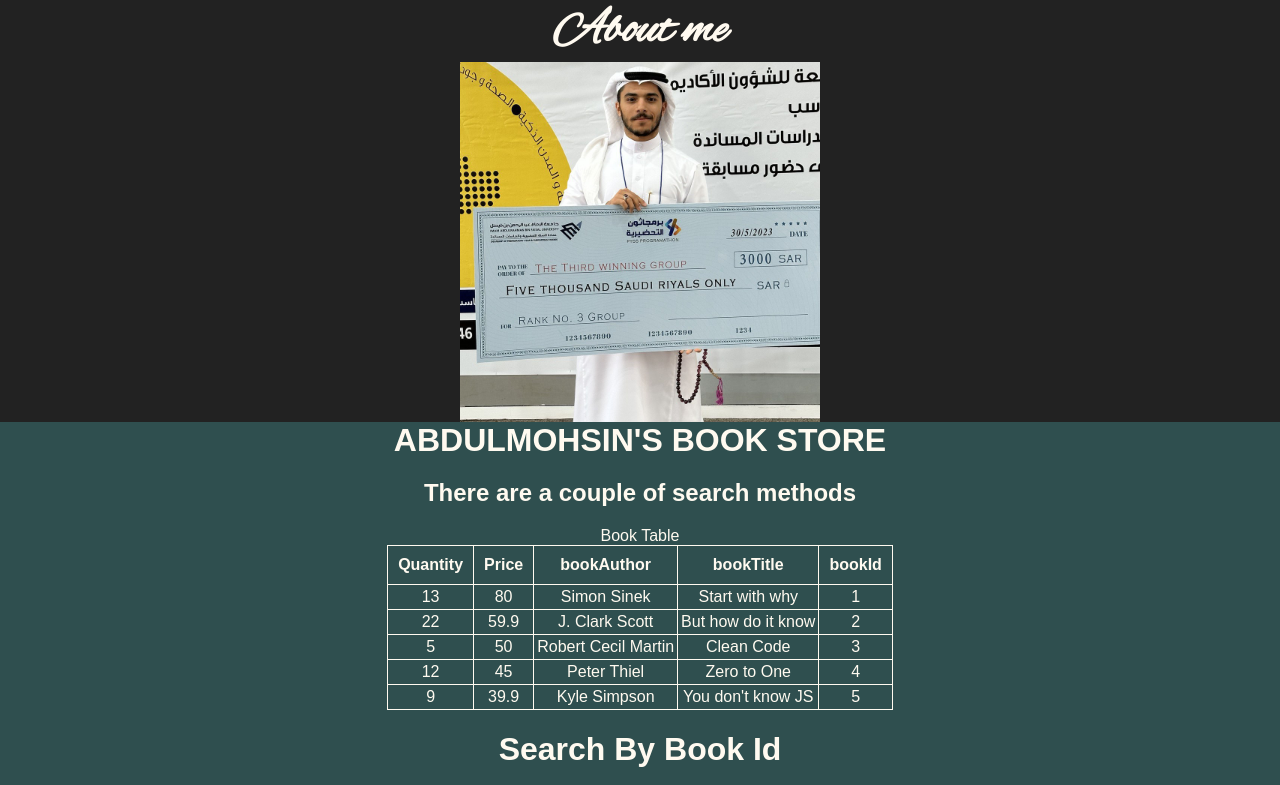
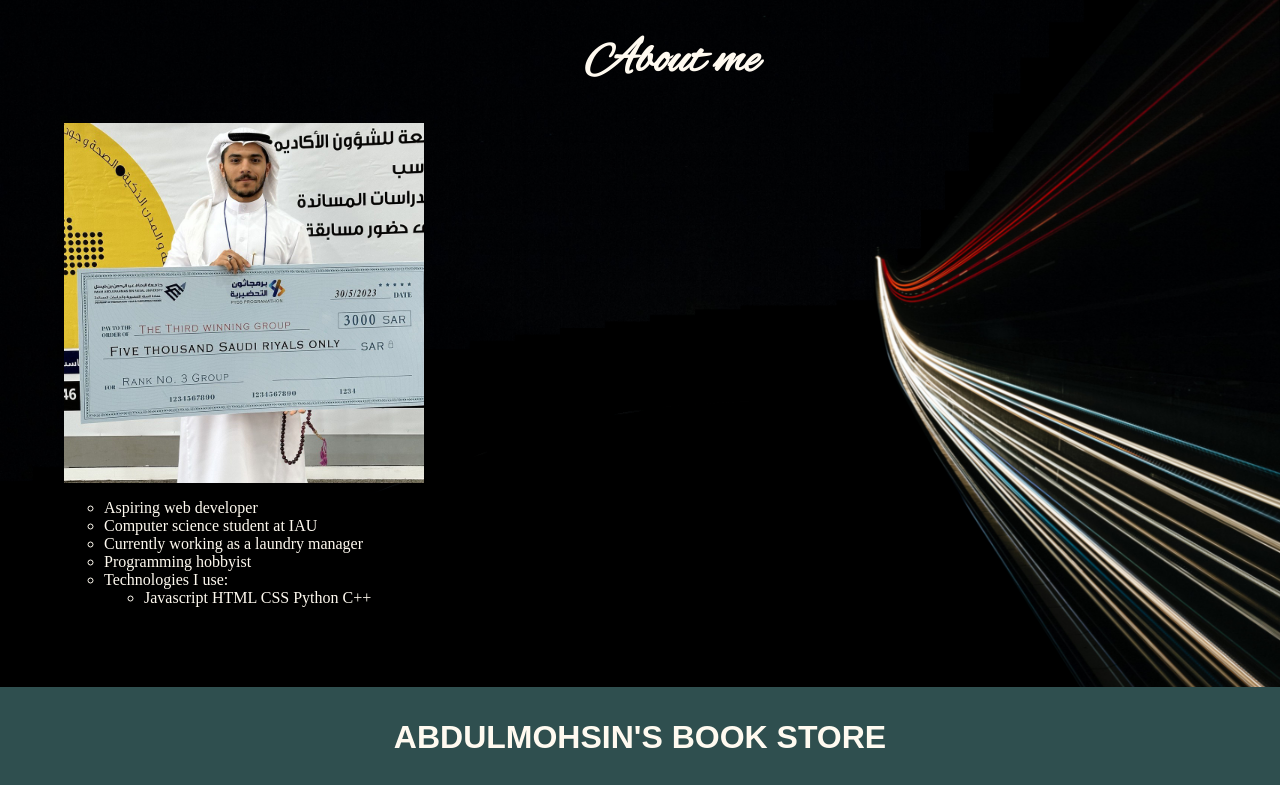
Before and after one commit to Abdulmohsin-Almarzouq/Bookstore, a plain HTML site: page index.html in a window 1280 px wide. Shown: the top 785 px of the page. Drawn offline with Linux system fonts and the light colour scheme.

Commit message:
adding custom background and a list

```diff
--- a/bookstore.css
+++ b/bookstore.css
@@ -6,23 +6,37 @@
 body {margin: 0;}
 
 .aboutme {
+    background-image: url(backgrounds/roadBgEdited.jpg);
+    background-position: right;
+    background-size: cover;
     background-color: #222;
     color: floralwhite;
+    padding-bottom: 5%;
+    padding-left:5%;
 }
 
+.aboutmeTitle {
+    margin:0;
+    text-align: center;
+    padding-top: 2.5%;
+    padding-bottom: 2.5%
+}
 .aboutme h1{
     font-family: 'cursive';
     font-size: 50px;
 }
 
+.personalPhoto {
+    display: block;
 
-
-#personalPhoto {
-    display: block;
-    margin-left: auto;
-    margin-right: auto;
 }
 
+.interests {
+    list-style: circle;
+}
+/*
+--------------------------------------
+*/
 .bookstore {
     background-color: darkslategray;
     text-align: center;
--- a/index.html
+++ b/index.html
@@ -4,22 +4,35 @@
     <meta charset="UTF-8">
     <meta http-equiv="X-UA-Compatible" content="IE=edge">
     <meta name="viewport" content="width=device-width, initial-scale=1.0">
-    <title>Book Store</title>
+    <title>My Projects</title>
 
     <link rel="stylesheet" href="bookstore.css">
 
 </head>
 <body>
     <div class="aboutme">
-        <h1 style=" margin:0; text-align: center; ">About me</h1>
-        <img id='personalPhoto' src="images/personalPhoto.jpg" height='360' alt="personal photo">
+        <h1 class="aboutmeTitle">About me</h1>
+        <img class='personalPhoto' src="images/personalPhoto.jpg" height='360' alt="personal photo">
+
+        <ul class='interests'>
+            <li>Aspiring web developer</li>
+            <li>Computer science student at IAU</li>
+            <li>Currently working as a laundry manager</li>
+            <li>Programming hobbyist</li>
+            <li>Technologies I use:
+                <ul>
+                    <li>Javascript HTML CSS Python C++</li>
+                </ul>
+            </li>
+
+        </ul>
     </div>
 
     <div class="bookstore">
-    <h1 style=" margin:0 "><strong>ABDULMOHSIN'S BOOK STORE</strong></h1>
-    <h2>There are a couple of search methods</h2>
+    <h1 style=" padding-top:2.5%; padding-bottom:2.5%; margin:0"><strong>ABDULMOHSIN'S BOOK STORE</strong></h1>
+    <h2 style="margin-top:0">There are a couple of search methods</h2>
+
     <div id = "bookTable"></div>
-
 
     <h1>Search By Book Id</h1>
     <input id = "bookSearchId"><br><br>
```
Also changed, not shown: backgrounds/circlesBackgrounds.avif (added), backgrounds/pexels-irina-iriser-1366957.jpg (added), backgrounds/righRectangles.avif (added), backgrounds/righRectangles.jpg (added), backgrounds/road-bg.jpg (added), backgrounds/roadBgEdited.jpg (added), backgrounds/stars.jpg (added), 2 other files.
